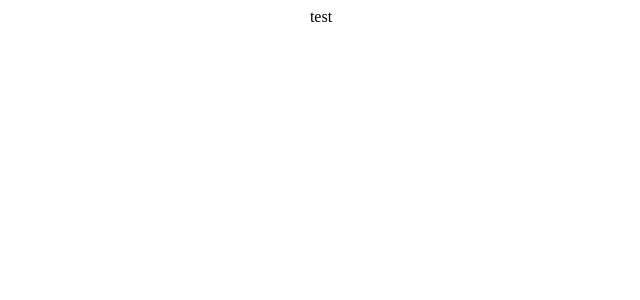
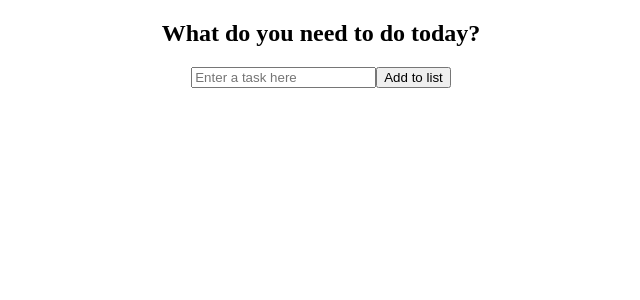
Before and after one commit to zwehr/react-to-do-app, a React (Create React App) app: page / in a window 1280 px wide. Shown: the top 300 px of the page, without its empty margins (319-959 px from the left). Built offline with nearby package versions, Linux system fonts and the light colour scheme; the HTML template or start-up script is replaced by a standard one.

Commit message:
create AddProject.js component with form

```diff
--- a/src/App.js
+++ b/src/App.js
@@ -1,11 +1,12 @@
 import React, { Component } from 'react';
+import AddProject from "./components/AddProject";
 import './App.css';
 
 class App extends Component {
   render() {
     return (
       <div className="App">
-        test
+        <AddProject />
       </div>
     );
   }
--- /dev/null
+++ b/src/components/AddProject.js
@@ -0,0 +1,17 @@
+import React, {Component} from 'react';
+
+class AddProject extends Component {
+  render() {
+    return (
+      <div>
+        <h2>What do you need to do today?</h2>
+        <form>
+          <input type="text" ref="task" placeholder="Enter a task here" />
+          <input type="submit" value="Add to list" />
+        </form>
+      </div>
+    );
+  }
+}
+
+export default AddProject;
```
